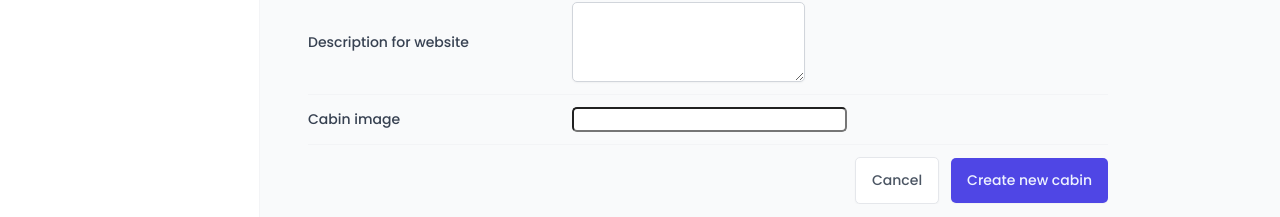
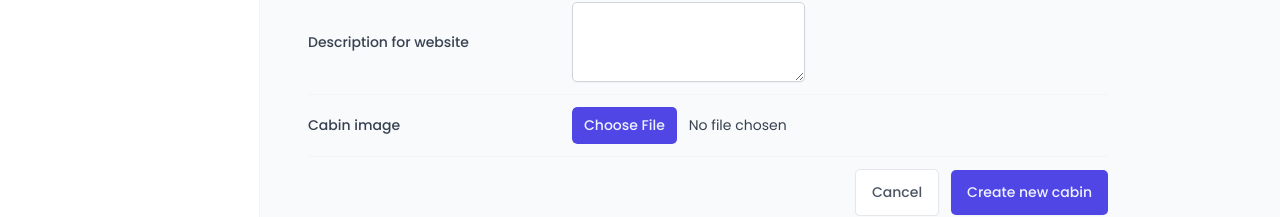
Before and after one commit to thezaidsheikh/TheWildOasis, a React (Vite) app: page /cabins in a window 1280 px wide. Both pictures are taken after a click on the button "Add new cabin". Shown: the part 518-735 px from the top of the page. Built offline with nearby package versions, Linux system fonts and the light colour scheme; no server answers; the database is empty; a web font is replaced by a local one.

Commit message:
feature: Add create cabin flow

```diff
--- a/src/features/cabins/CreateCabinForm.jsx
+++ b/src/features/cabins/CreateCabinForm.jsx
@@ -12,7 +12,15 @@ import { createCabin } from "../../services/apiCabins";
 
 function CreateCabinForm() {
   const queryClient = useQueryClient();
-  const { register, handleSubmit, reset } = useForm();
+  const {
+    register,
+    handleSubmit,
+    reset,
+    getValues,
+    setValue,
+    watch,
+    formState: { errors },
+  } = useForm({ defaultValues: { image: null } });
   const { mutate: createCabinHandler, isLoading: isCreating } = useMutation({
     mutationFn: createCabin,
     onSuccess: () => {
@@ -24,36 +32,59 @@ function CreateCabinForm() {
       toast.error(error.message);
     },
   });
+  const imageValue = watch("image");
+  console.log("Image field value:", imageValue);
 
   const submitHandler = (data) => {
     console.log(data);
     createCabinHandler(data);
   };
 
+  const errorHandler = (error) => {
+    console.log(error);
+  };
+
   return (
-    <Form type="modal" onSubmit={handleSubmit(submitHandler)}>
-      <FormRow label="Cabin name">
-        <Input type="text" id="name" {...register("name")} />
+    <Form type="modal" onSubmit={handleSubmit(submitHandler, errorHandler)}>
+      <FormRow label="Cabin name" error={errors?.name?.message}>
+        <Input type="text" id="name" {...register("name", { required: "This field is required" })} />
       </FormRow>
 
-      <FormRow label="Capacity">
-        <Input type="number" id="maxCapacity" {...register("capacity")} />
+      <FormRow label="Capacity" error={errors?.capacity?.message}>
+        <Input type="number" id="capacity" {...register("capacity", { required: "This field is required", min: { value: 1, message: "Capacity should be at least 1" } })} />
       </FormRow>
 
-      <FormRow label="Regular Price">
-        <Input type="number" id="regularPrice" {...register("price")} />
+      <FormRow label="Regular Price" error={errors?.price?.message}>
+        <Input type="number" id="price" {...register("price", { required: "This field is required" })} />
       </FormRow>
 
-      <FormRow label="Discount">
-        <Input type="number" id="discount" defaultValue={0} {...register("discount")} />
+      <FormRow label="Discount" error={errors?.discount?.message}>
+        <Input
+          type="number"
+          id="discount"
+          defaultValue={0}
+          {...register("discount", { required: "This field is required", validate: (value) => value <= getValues().price || "Discount should be less than regular price" })}
+        />
       </FormRow>
 
-      <FormRow label="Description for website">
-        <Textarea type="number" id="description" defaultValue="" {...register("description")} />
+      <FormRow label="Description for website" error={errors?.description?.message}>
+        <Textarea type="text" id="description" defaultValue="" {...register("description", { required: "This field is required" })} />
       </FormRow>
 
-      <FormRow label="Cabin image">
-        <FileInput id="image" accept="image/*" {...register("image")} />
+      <FormRow label="Cabin image" error={errors?.image?.message}>
+        <FileInput
+          id="image"
+          type="file"
+          accept="image/*"
+          onChange={(e) => {
+            const file = e.target.files[0];
+            if (file) {
+              setValue("image", file, { shouldValidate: true });
+            } else {
+              setValue("image", null, { shouldValidate: true }); // Clear the field if no file is selected
+            }
+          }}
+        />
       </FormRow>
 
       <FormRow>
--- a/src/services/apiCabins.js
+++ b/src/services/apiCabins.js
@@ -19,11 +19,20 @@ export const deleteCabin = async (id) => {
 };
 
 export const createCabin = async (payload) => {
+  const imageName = `${Math.random()}-${payload.image.name}`.replaceAll("/", "");
+  const imagePath = `https://hzlgbsbiuqlzvdphxvfo.supabase.co/storage/v1/object/public/cabin-images/${imageName}`;
+  const { error: storageError } = await supabase.storage.from("cabin-images").upload(imageName, payload.image);
+  if (storageError) {
+    console.error("Cabin image not uploaded", storageError.message);
+    throw new Error("Cabin image not uploaded");
+  }
+  payload.image = imagePath;
   const { data, error } = await supabase.from("cabins").insert(payload).select();
   if (error) {
     console.error("Create Cabins Error", error.message);
     throw new Error("Cabins could not be created");
   }
+
   return data;
 };
 
--- a/src/ui/FileInput.jsx
+++ b/src/ui/FileInput.jsx
@@ -1,6 +1,6 @@
 import styled from "styled-components";
 
-const FileInput = styled.input`
+const FileInput = styled.input.attrs({ type: "file" })`
   font-size: 1.4rem;
   border-radius: var(--border-radius-sm);
 
```
